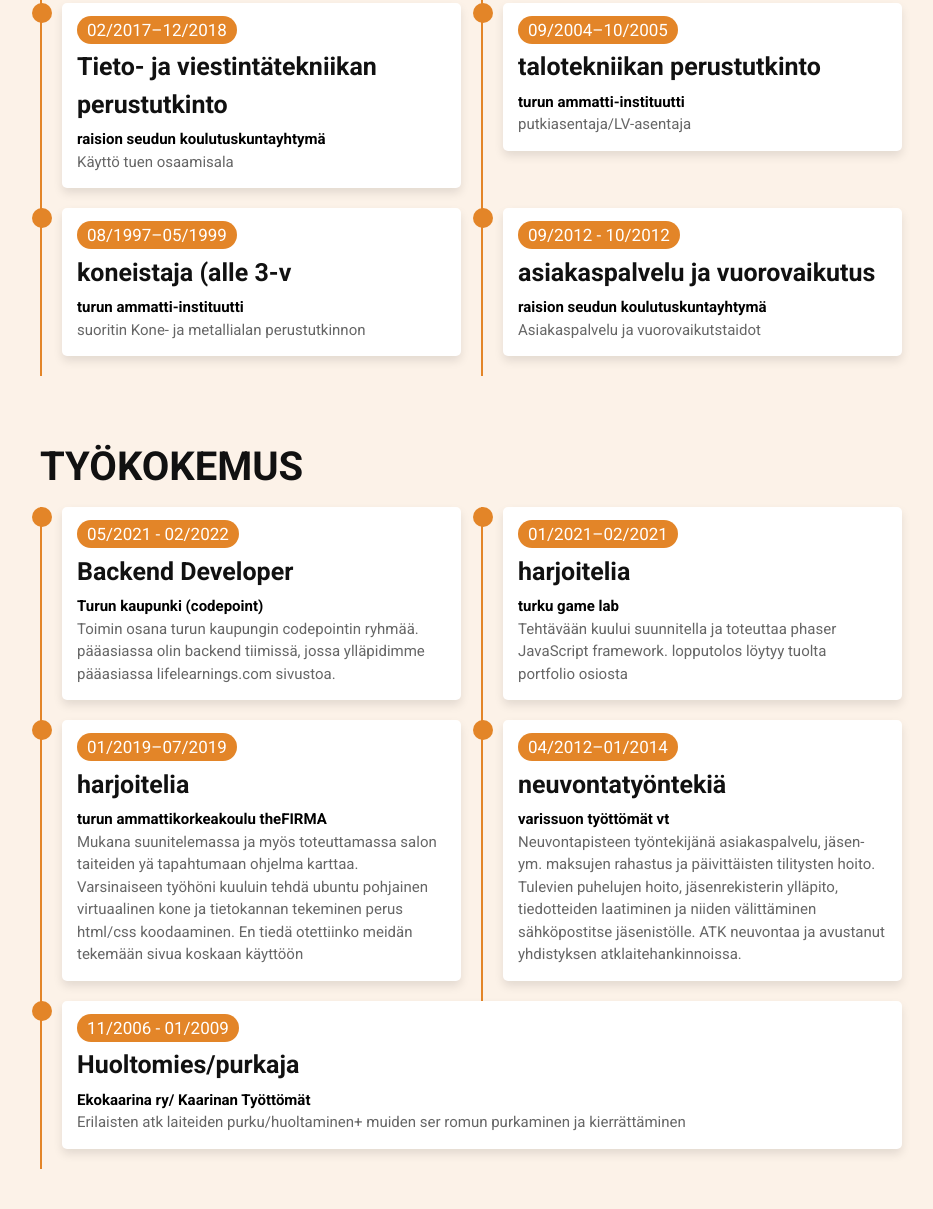
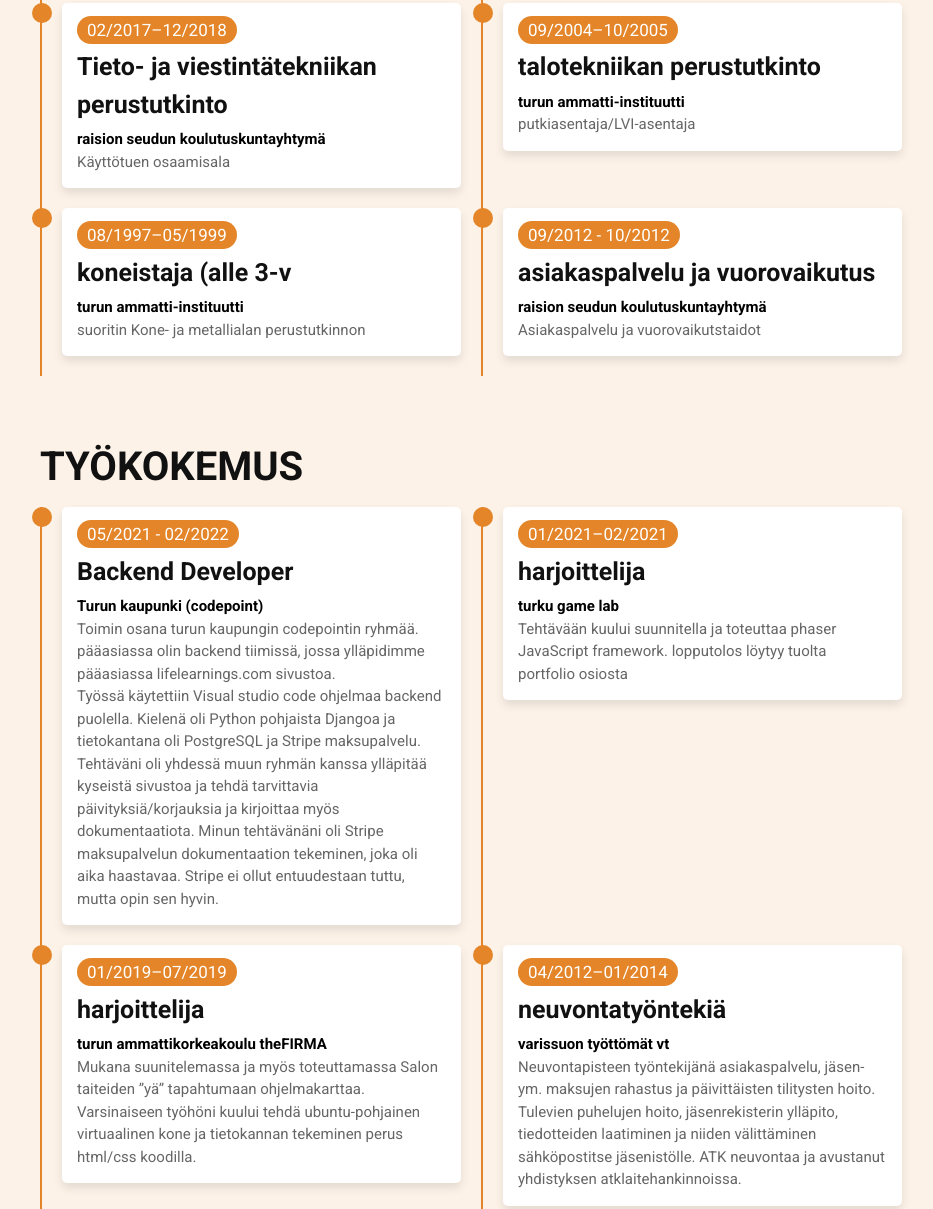
Before and after one commit to jounikivi/CVsivusto, a plain HTML site: page index.html in a window 1280 px wide. Shown: the part 2247-3456 px from the top of the page, without its empty margins (309-1242 px from the left). Drawn offline with Linux system fonts and the light colour scheme.

Commit message:
Update index.html

```diff
--- a/index.html
+++ b/index.html
@@ -174,7 +174,7 @@
             <span> 02/2017–12/2018 </span>
             <h3>Tieto- ja viestintätekniikan perustutkinto</h3>
             <h1>raision seudun koulutuskuntayhtymä</h1>
-            <p>Käyttö tuen osaamisala</p>
+            <p>Käyttötuen osaamisala</p>
           </div>
         </div>
         <div class="box">
@@ -182,7 +182,7 @@
             <span> 09/2004–10/2005 </span>
             <h3>talotekniikan perustutkinto</h3>
             <h1>turun ammatti-instituutti</h1>
-            <p>putkiasentaja/LV-asentaja</p>
+            <p>putkiasentaja/LVI-asentaja</p>
           </div>
         </div>
         <div class="box">
@@ -218,13 +218,14 @@
             <h3>Backend Developer</h3>
             <h1>Turun kaupunki (codepoint)</h1>
             <p>Toimin osana turun kaupungin codepointin ryhmää. pääasiassa olin backend tiimissä, jossa ylläpidimme pääasiassa lifelearnings.com sivustoa.</p>
+            <p>Työssä käytettiin Visual studio code ohjelmaa backend puolella. Kielenä oli Python pohjaista Djangoa ja tietokantana oli PostgreSQL ja Stripe maksupalvelu. Tehtäväni oli yhdessä muun ryhmän kanssa ylläpitää kyseistä sivustoa ja tehdä tarvittavia päivityksiä/korjauksia ja kirjoittaa myös dokumentaatiota. Minun tehtävänäni oli Stripe maksupalvelun dokumentaation tekeminen, joka oli aika haastavaa. Stripe ei ollut entuudestaan tuttu, mutta opin sen hyvin.</p>
           </div>
         </div>
 
         <div class="box">
           <div class="content">
             <span> 01/2021–02/2021 </span>
-            <h3>harjoitelia</h3>
+            <h3>harjoittelija</h3>
             <h1>turku game lab</h1>
             <p>
               Tehtävään kuului suunnitella ja toteuttaa phaser JavaScript framework. lopputolos löytyy tuolta portfolio osiosta
@@ -234,11 +235,10 @@
         <div class="box">
           <div class="content">
             <span> 01/2019–07/2019 </span>
-            <h3>harjoitelia</h3>
+            <h3>harjoittelija</h3>
             <h1>turun ammattikorkeakoulu theFIRMA</h1>
             <p>
-              Mukana suunitelemassa ja myös toteuttamassa salon taiteiden yä tapahtumaan ohjelma karttaa. Varsinaiseen työhöni kuuluin tehdä ubuntu pohjainen virtuaalinen kone ja tietokannan tekeminen perus html/css koodaaminen. En tiedä otettiinko meidän tekemään sivua koskaan käyttöön
-            </p>
+              Mukana suunitelemassa ja myös toteuttamassa Salon taiteiden ”yä” tapahtumaan ohjelmakarttaa. Varsinaiseen työhöni kuului tehdä ubuntu-pohjainen virtuaalinen kone ja tietokannan tekeminen perus html/css koodilla.            </p>
           </div>
         </div>
         <div class="box">
```
